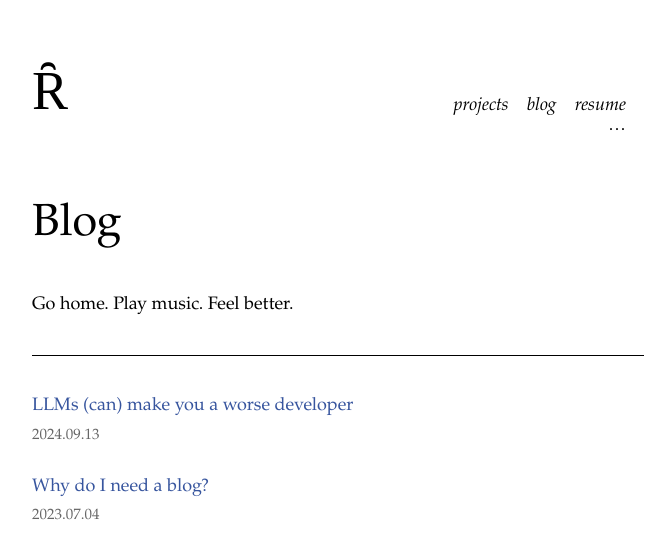
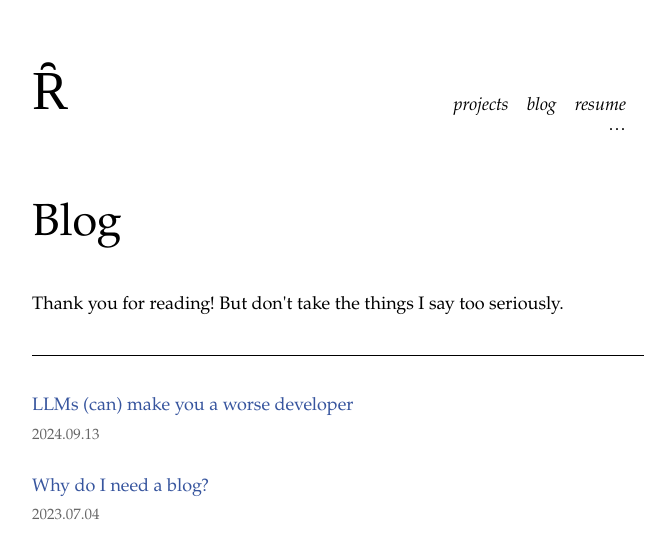
Before and after one commit to rgildiaz/blog, a Next.js app: page /blog in a window 1280 px wide. Shown: the top 558 px of the page, without its empty margins (302-959 px from the left). Built offline with nearby package versions, Linux system fonts and the light colour scheme.

Commit message:
fix(blog): update blog description

```diff
--- a/pages/blog/index.js
+++ b/pages/blog/index.js
@@ -2,6 +2,7 @@ import Layout from "../../components/layout/layout";
 import BlogPostList from "../../components/blogPostList";
 import { getSortedPostsData } from "../../lib/posts";
 import Head from "next/head";
+import utilStyles from "../../styles/utils.module.css";
 
 export async function getStaticProps() {
   const allPostsData = getSortedPostsData();
@@ -27,7 +28,7 @@ export default function Blog({ allPostsData }) {
       >
         <h1>Blog</h1>
         <p>
-          Go home. Play music. Feel better.
+          Thank you for reading! But don't take the things I say too seriously.
         </p>
       </div>
       <BlogPostList allPostsData={allPostsData} />
```
